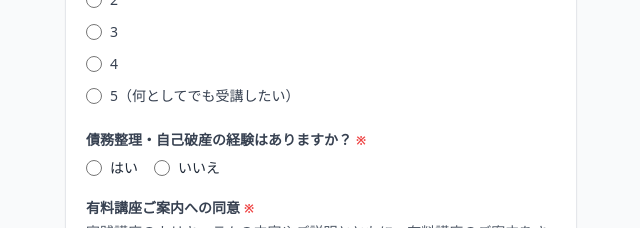
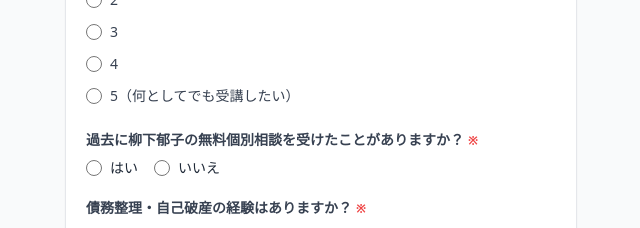
Before and after one commit to mamo1964/onebodyapp, a Next.js app: page / in a window 1280 px wide. Shown: the part 3080-3308 px from the top of the page, without its empty margins (319-959 px from the left). Built offline with nearby package versions, Linux system fonts and the light colour scheme; no server answers; the database is empty.

Commit message:
過去の無料個別相談経験の質問を追加・有料希望者へのLINE案内フロー実装

```diff
--- a/app/page.tsx
+++ b/app/page.tsx
@@ -28,6 +28,8 @@ interface FormData {
   concerns: string[];
   concernsOther: string;
   motivation: string;
+  pastConsultation: string;
+  paidConsultationInterest: boolean;
   debt: string;
   paidCourseAgreement: boolean;
   assignmentAgreement: string;
@@ -123,6 +125,8 @@ const initialFormData: FormData = {
   concerns: [],
   concernsOther: "",
   motivation: "",
+  pastConsultation: "",
+  paidConsultationInterest: false,
   debt: "",
   paidCourseAgreement: false,
   assignmentAgreement: "",
@@ -685,6 +689,47 @@ export default function ConsultationForm() {
               {errors.motivation && <p className="text-red-500 text-xs mt-1">{errors.motivation}</p>}
             </div>
 
+            {/* 過去の個別相談 */}
+            <div>
+              <FieldLabel required>過去に柳下郁子の無料個別相談を受けたことがありますか？</FieldLabel>
+              <div className="flex gap-4 mt-2">
+                {[{ value: "yes", label: "はい" }, { value: "no", label: "いいえ" }].map(({ value, label }) => (
+                  <label key={value} className="flex items-center gap-2 cursor-pointer">
+                    <input
+                      type="radio"
+                      name="pastConsultation"
+                      value={value}
+                      checked={formData.pastConsultation === value}
+                      onChange={() => updateField("pastConsultation", value)}
+                      className="accent-teal-600 w-4 h-4"
+                    />
+                    <span className="text-sm">{label}</span>
+                  </label>
+                ))}
+              </div>
+              {formData.pastConsultation === "yes" && (
+                <div className="mt-3 space-y-3">
+                  <div className="bg-amber-50 border border-amber-200 rounded-lg px-4 py-3 text-sm text-amber-800">
+                    残念ながら、過去に一度お受けいただいた方は、再度無料で個別相談を受けることはできません。その代わり、有料であればお引き受けすることが可能です。
+                  </div>
+                  <label className="flex items-center gap-2 cursor-pointer">
+                    <input
+                      type="checkbox"
+                      checked={formData.paidConsultationInterest}
+                      onChange={(e) => updateField("paidConsultationInterest", e.target.checked)}
+                      className="accent-teal-600 w-4 h-4 flex-shrink-0"
+                    />
+                    <span className="text-sm font-medium">有料でも受けたい</span>
+                  </label>
+                  {formData.paidConsultationInterest && (
+                    <div className="bg-teal-50 border border-teal-200 rounded-lg px-4 py-3 text-sm text-teal-800">
+                      詳細については、ご登録いただいたLINEの方にお送りします。
+                    </div>
+                  )}
+                </div>
+              )}
+            </div>
+
             {/* 債務整理 */}
             <div data-error={!!errors.debt}>
               <FieldLabel required>債務整理・自己破産の経験はありますか？</FieldLabel>
@@ -882,7 +927,7 @@ export default function ConsultationForm() {
           </div>
 
           {/* Submit Button */}
-          <div className={`pb-8 ${formData.debt === "yes" ? "hidden" : ""}`}>
+          <div className={`pb-8 ${formData.debt === "yes" || formData.pastConsultation === "yes" ? "hidden" : ""}`}>
             {submitStatus === "error" && (
               <div className="bg-red-50 border border-red-200 rounded-lg px-4 py-3 mb-3 text-sm text-red-700">
                 {errorMessage}
```
